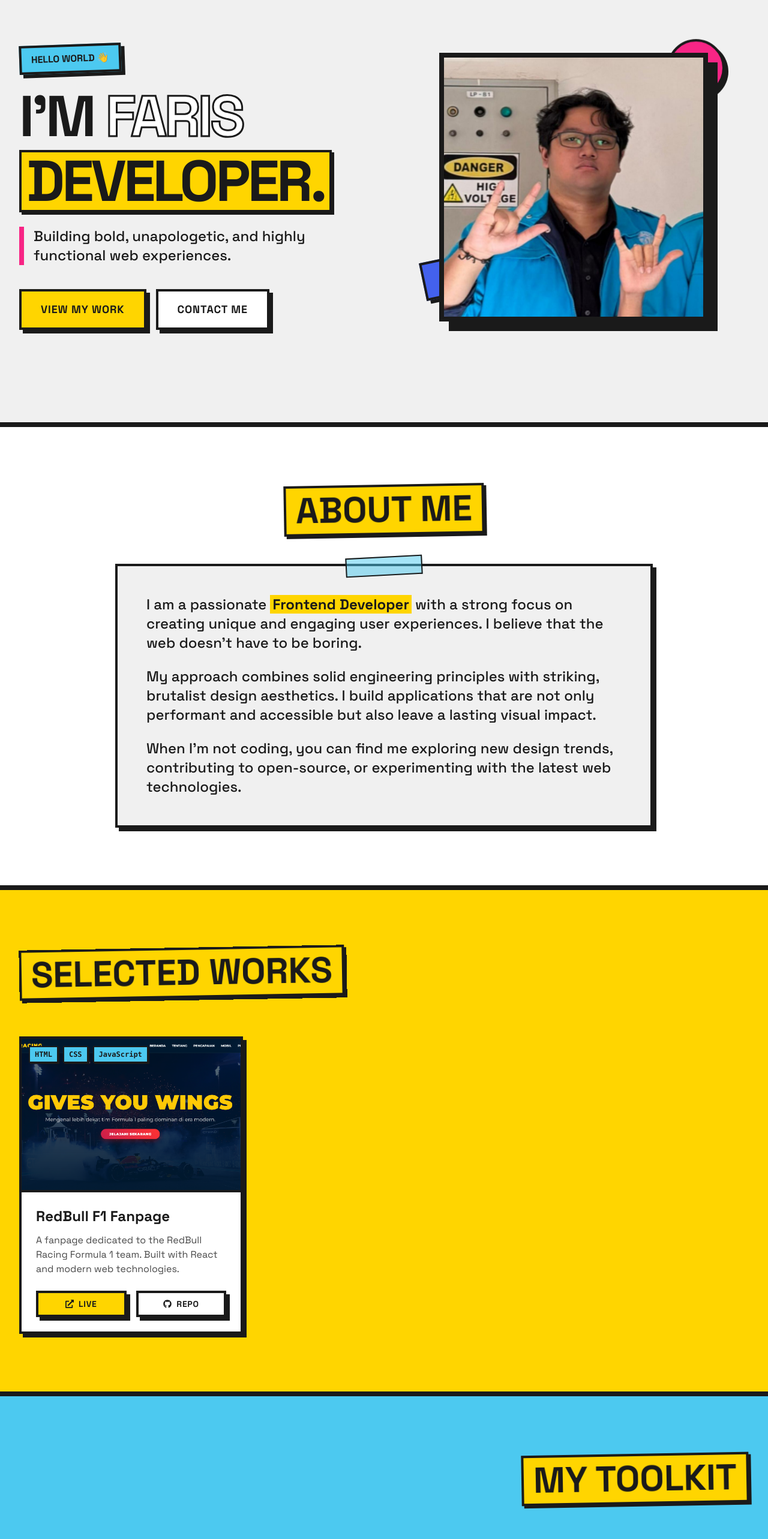
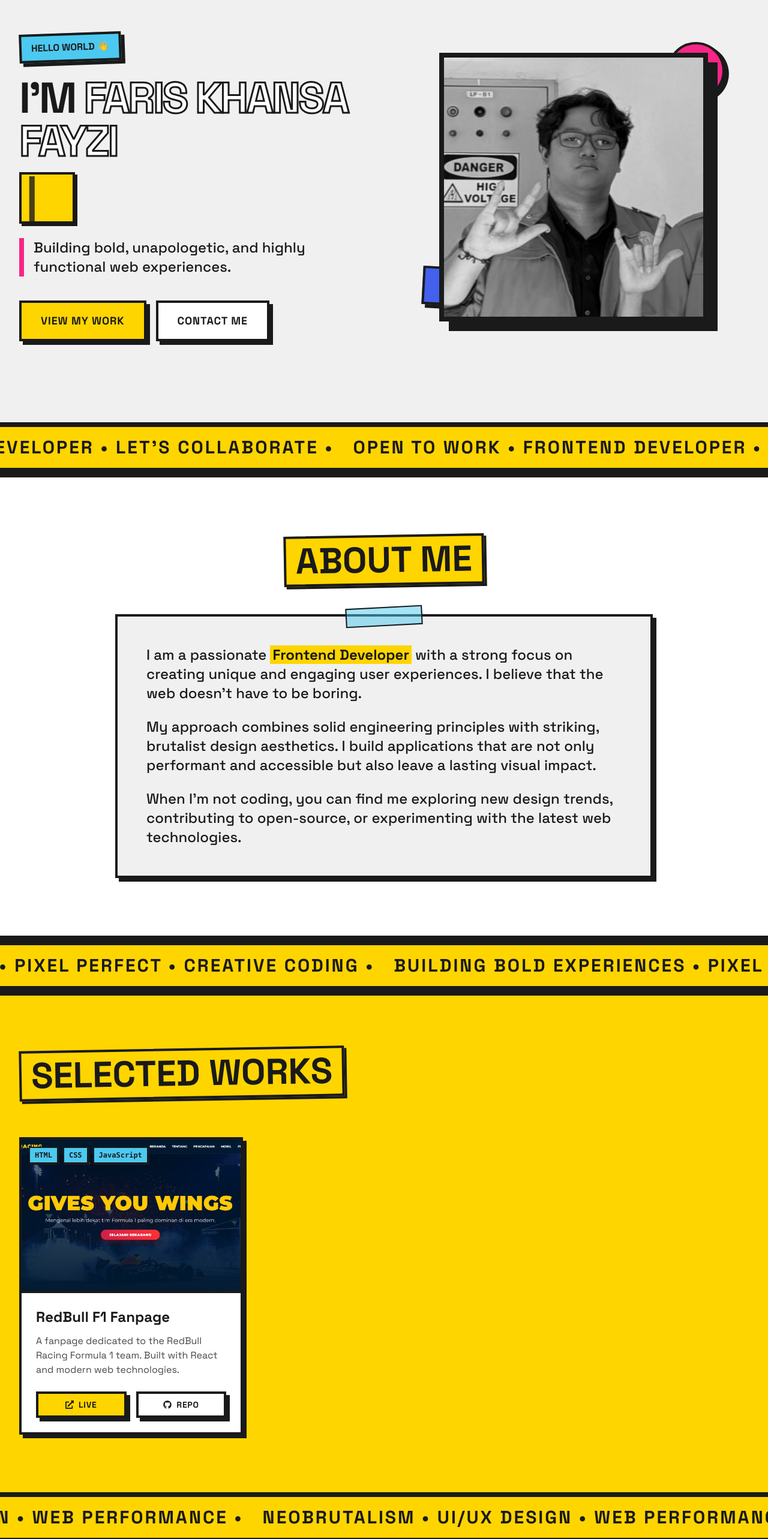
Before and after one commit to Fariskhansa/Portofolio, a React (Vite) app: page / in a window 1280 px wide. Shown: the part 180-2746 px from the top of the page at 60% size. Built offline with nearby package versions, Linux system fonts and the light colour scheme.

Commit message:
perf: animation

```diff
--- a/package.json
+++ b/package.json
@@ -10,8 +10,11 @@
     "preview": "vite preview"
   },
   "dependencies": {
+    "framer-motion": "^12.38.0",
+    "puppeteer": "^24.42.0",
     "react": "^19.2.5",
     "react-dom": "^19.2.5",
+    "react-fast-marquee": "^1.6.5",
     "react-icons": "^5.6.0",
     "react-router-dom": "^7.15.0"
   },
--- a/src/App.jsx
+++ b/src/App.jsx
@@ -7,6 +7,7 @@ import Projects from './components/sections/Projects';
 import Skills from './components/sections/Skills';
 import Contact from './components/sections/Contact';
 import CustomCursor from './components/ui/CustomCursor';
+import MarqueeText from './components/ui/MarqueeText';
 
 function App() {
   return (
@@ -15,8 +16,11 @@ function App() {
       <Navbar />
       <main className="flex-grow">
         <Hero />
+        <MarqueeText text="OPEN TO WORK • FRONTEND DEVELOPER • LET'S COLLABORATE" />
         <About />
+        <MarqueeText text="BUILDING BOLD EXPERIENCES • PIXEL PERFECT • CREATIVE CODING" />
         <Projects />
+        <MarqueeText text="NEOBRUTALISM • UI/UX DESIGN • WEB PERFORMANCE" />
         <Skills />
         <Contact />
       </main>
--- a/src/components/sections/About.jsx
+++ b/src/components/sections/About.jsx
@@ -1,5 +1,6 @@
 import React from 'react';
 import SectionTitle from '../ui/SectionTitle';
+import { motion } from 'framer-motion';
 
 const About = () => {
   return (
@@ -7,7 +8,13 @@ const About = () => {
       <div className="container mx-auto px-4 lg:px-8">
         <SectionTitle align="center">About Me</SectionTitle>
 
-        <div className="max-w-4xl mx-auto mt-12 bg-neo-bg border-4 border-neo-black shadow-neo p-8 md:p-12 relative">
+        <motion.div
+          initial={{ opacity: 0, y: 50 }}
+          whileInView={{ opacity: 1, y: 0 }}
+          viewport={{ once: true, margin: "-100px" }}
+          transition={{ duration: 0.6, ease: "easeOut" }}
+          className="max-w-4xl mx-auto mt-12 bg-neo-bg border-4 border-neo-black shadow-neo p-8 md:p-12 relative"
+        >
           {/* Decorative Tape */}
           <div className="absolute -top-4 left-1/2 transform -translate-x-1/2 w-32 h-8 bg-neo-cyan/50 border-2 border-neo-black -rotate-3 z-10"></div>
 
@@ -22,7 +29,7 @@ const About = () => {
               When I'm not coding, you can find me exploring new design trends, contributing to open-source, or experimenting with the latest web technologies.
             </p>
           </div>
-        </div>
+        </motion.div>
       </div>
     </section>
   );
--- a/src/components/sections/Contact.jsx
+++ b/src/components/sections/Contact.jsx
@@ -2,6 +2,7 @@ import React from 'react';
 import SectionTitle from '../ui/SectionTitle';
 import Button from '../ui/Button';
 import { FaLinkedin, FaInstagram, FaGithub } from 'react-icons/fa';
+import { motion } from 'framer-motion';
 
 const Contact = () => {
   return (
@@ -12,7 +13,13 @@ const Contact = () => {
             Get In Touch
           </SectionTitle>
 
-          <div className="bg-neo-red p-8 md:p-12 border-8 border-neo-black shadow-[12px_12px_0px_0px_rgba(26,26,26,1)]">
+          <motion.div
+            initial={{ opacity: 0, scale: 0.9 }}
+            whileInView={{ opacity: 1, scale: 1 }}
+            viewport={{ once: true, margin: "-100px" }}
+            transition={{ duration: 0.5, type: "spring", bounce: 0.4 }}
+            className="bg-neo-red p-8 md:p-12 border-8 border-neo-black shadow-[12px_12px_0px_0px_rgba(26,26,26,1)]"
+          >
             <p className="text-white text-xl md:text-2xl font-bold mb-8 text-center">
               Have a project in mind or just want to say hi? I'm always open to new opportunities!
             </p>
@@ -28,7 +35,7 @@ const Contact = () => {
                 <FaInstagram className="text-4xl" /> Instagram
               </a>
             </div>
-          </div>
+          </motion.div>
         </div>
       </div>
     </section>
--- a/src/components/sections/Hero.jsx
+++ b/src/components/sections/Hero.jsx
@@ -1,24 +1,67 @@
-import React from 'react';
+import React, { useState, useEffect } from 'react';
+import { motion } from 'framer-motion';
 import Button from '../ui/Button';
 import heroPhoto from '../../assets/foto.jpeg';
 
 const Hero = () => {
+  const [typedText, setTypedText] = useState('');
+  const fullText = 'WEB DEVELOPER.';
+
+  useEffect(() => {
+    let timeout;
+    let isDeleting = false;
+    let currentIndex = 0;
+
+    const type = () => {
+      if (isDeleting) {
+        setTypedText(fullText.substring(0, currentIndex - 1));
+        currentIndex--;
+
+        if (currentIndex === 0) {
+          isDeleting = false;
+          timeout = setTimeout(type, 500); // Wait before typing again
+        } else {
+          timeout = setTimeout(type, 100); // Deletion speed
+        }
+      } else {
+        setTypedText(fullText.substring(0, currentIndex + 1));
+        currentIndex++;
+
+        if (currentIndex === fullText.length) {
+          isDeleting = true;
+          timeout = setTimeout(type, 2500); // Pause at full text
+        } else {
+          timeout = setTimeout(type, 150); // Typing speed
+        }
+      }
+    };
+
+    timeout = setTimeout(type, 500);
+
+    return () => clearTimeout(timeout);
+  }, []);
+
   return (
     <section id="home" className="min-h-screen flex items-center pt-20 pb-16 bg-neo-bg">
       <div className="container mx-auto px-4 lg:px-8">
         <div className="grid lg:grid-cols-2 gap-12 items-center">
 
           {/* Text Content */}
-          <div className="order-2 lg:order-1 relative z-10">
+          <motion.div
+            initial={{ opacity: 0, x: -50 }}
+            animate={{ opacity: 1, x: 0 }}
+            transition={{ duration: 0.6, ease: "easeOut" }}
+            className="order-2 lg:order-1 relative z-10"
+          >
             <div className="inline-block border-4 border-neo-black bg-neo-cyan px-4 py-2 font-bold mb-6 shadow-neo -rotate-2">
               HELLO WORLD 👋
             </div>
 
-            <h1 className="text-5xl md:text-7xl lg:text-8xl font-black mb-6 leading-tight tracking-tighter uppercase">
-              I'm <span className="text-white text-stroke">Faris</span>
+            <h1 className="text-4xl md:text-6xl lg:text-7xl font-black mb-6 leading-tight tracking-tighter uppercase">
+              I'm <span className="text-white text-stroke">Faris Khansa Fayzi</span>
               <br />
-              <span className="bg-neo-yellow px-2 border-4 border-neo-black shadow-[4px_4px_0px_0px_rgba(26,26,26,1)] inline-block mt-2">
-                Developer.
+              <span className="bg-neo-yellow px-2 border-4 border-neo-black shadow-[4px_4px_0px_0px_rgba(26,26,26,1)] inline-block mt-4 min-h-[1.2em] min-w-[2ch]">
+                {typedText}<span className="animate-pulse">|</span>
               </span>
             </h1>
 
@@ -34,23 +77,36 @@ const Hero = () => {
                 Contact Me
               </Button>
             </div>
-          </div>
+          </motion.div>
 
           {/* Visual Content */}
-          <div className="order-1 lg:order-2 relative flex justify-center">
+          <motion.div
+            initial={{ opacity: 0, x: 50 }}
+            animate={{ opacity: 1, x: 0 }}
+            transition={{ duration: 0.6, ease: "easeOut", delay: 0.2 }}
+            className="order-1 lg:order-2 relative flex justify-center"
+          >
             {/* Decorative Elements */}
-            <div className="absolute top-0 right-10 w-24 h-24 bg-neo-red rounded-full border-4 border-neo-black shadow-neo animate-bounce" style={{ animationDuration: '3s' }}></div>
-            <div className="absolute bottom-10 left-10 w-16 h-16 bg-neo-blue border-4 border-neo-black shadow-neo -rotate-12"></div>
+            <motion.div
+              className="absolute top-0 right-10 w-24 h-24 bg-neo-red rounded-full border-4 border-neo-black shadow-neo"
+              animate={{ y: [0, -20, 0], rotate: [0, 10, -10, 0] }}
+              transition={{ duration: 4, repeat: Infinity, ease: "easeInOut" }}
+            />
+            <motion.div
+              className="absolute bottom-10 left-10 w-16 h-16 bg-neo-blue border-4 border-neo-black shadow-neo"
+              animate={{ y: [0, 20, 0], rotate: [-12, 12, -12] }}
+              transition={{ duration: 5, repeat: Infinity, ease: "easeInOut" }}
+            />
 
             {/* Main Image Container */}
             <div className="relative w-full max-w-md aspect-square bg-neo-yellow border-8 border-neo-black shadow-[16px_16px_0px_0px_rgba(26,26,26,1)] overflow-hidden group">
               <img
                 src={heroPhoto}
                 alt="Faris"
-                className="w-full h-full object-cover "
+                className="w-full h-full object-cover grayscale group-hover:grayscale-0 transition-all duration-500"
               />
             </div>
-          </div>
+          </motion.div>
 
         </div>
       </div>
--- a/src/components/sections/Projects.jsx
+++ b/src/components/sections/Projects.jsx
@@ -2,6 +2,20 @@ import React from 'react';
 import SectionTitle from '../ui/SectionTitle';
 import ProjectCard from '../ui/ProjectCard';
 import redbullImage from '../../assets/redbull.png';
+import { motion } from 'framer-motion';
+
+const containerVariants = {
+  hidden: { opacity: 0 },
+  visible: {
+    opacity: 1,
+    transition: { staggerChildren: 0.2 }
+  }
+};
+
+const itemVariants = {
+  hidden: { opacity: 0, y: 50 },
+  visible: { opacity: 1, y: 0, transition: { duration: 0.5, ease: "easeOut" } }
+};
 
 const Projects = () => {
   const projectsData = [
@@ -22,11 +36,19 @@ const Projects = () => {
           Selected Works
         </SectionTitle>
 
-        <div className="grid grid-cols-1 md:grid-cols-2 lg:grid-cols-3 gap-8 md:gap-12">
+        <motion.div
+          variants={containerVariants}
+          initial="hidden"
+          whileInView="visible"
+          viewport={{ once: true, margin: "-50px" }}
+          className="grid grid-cols-1 md:grid-cols-2 lg:grid-cols-3 gap-8 md:gap-12"
+        >
           {projectsData.map((project, index) => (
-            <ProjectCard key={index} {...project} />
+            <motion.div key={index} variants={itemVariants} className="flex h-full">
+              <ProjectCard {...project} />
+            </motion.div>
           ))}
-        </div>
+        </motion.div>
       </div>
     </section>
   );
--- /dev/null
+++ b/src/components/ui/MarqueeText.jsx
@@ -0,0 +1,18 @@
+import React from 'react';
+import FastMarquee from 'react-fast-marquee';
+
+const Marquee = FastMarquee.default || FastMarquee;
+
+const MarqueeText = ({ text }) => {
+  return (
+    <div className="bg-neo-yellow border-y-8 border-neo-black py-4 flex overflow-hidden shadow-[0px_8px_0px_0px_rgba(26,26,26,1)] z-10 relative">
+      <Marquee speed={80} gradient={false} autoFill={true}>
+        <span className="text-2xl md:text-3xl font-black uppercase tracking-widest text-neo-black mx-4">
+          {text} •
+        </span>
+      </Marquee>
+    </div>
+  );
+};
+
+export default MarqueeText;
```
Also changed, not shown: debug.js (added, +23 -0 lines), 1 other file (tests, documents, lock files or other folders).
